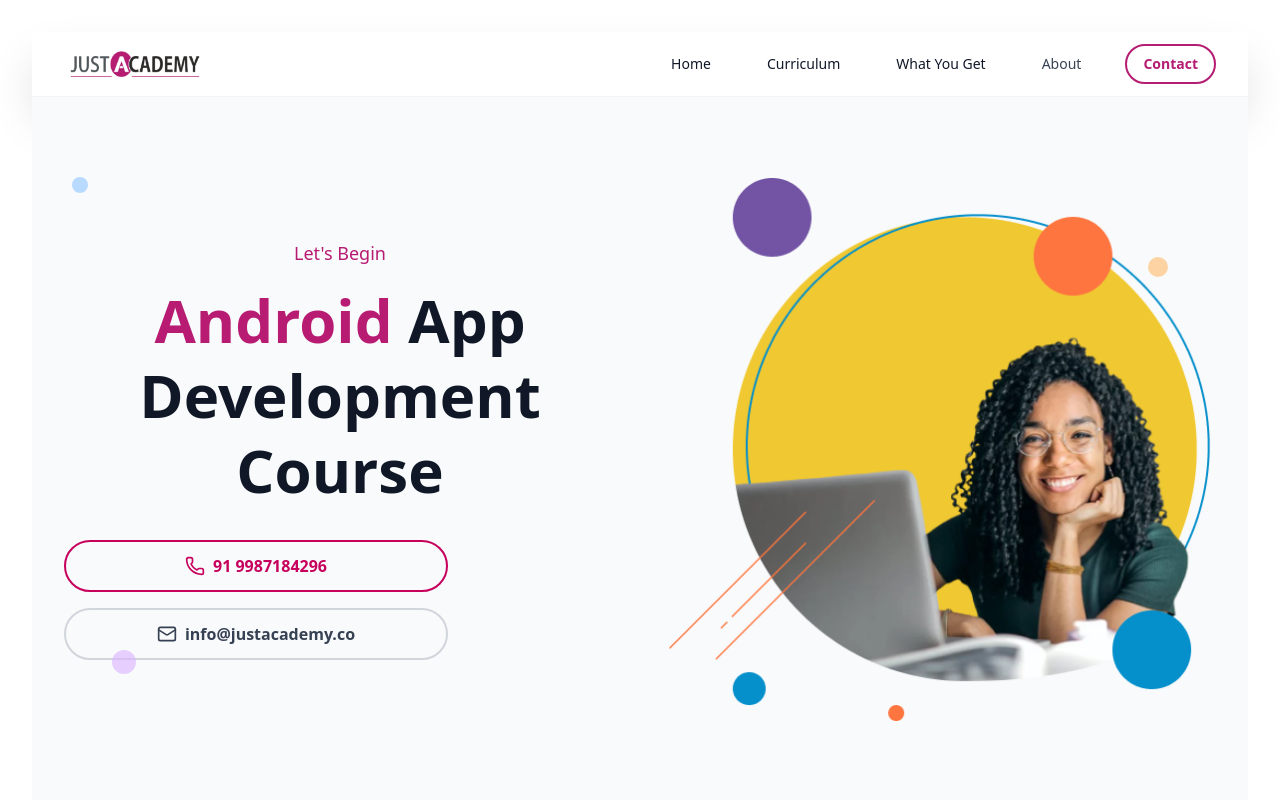
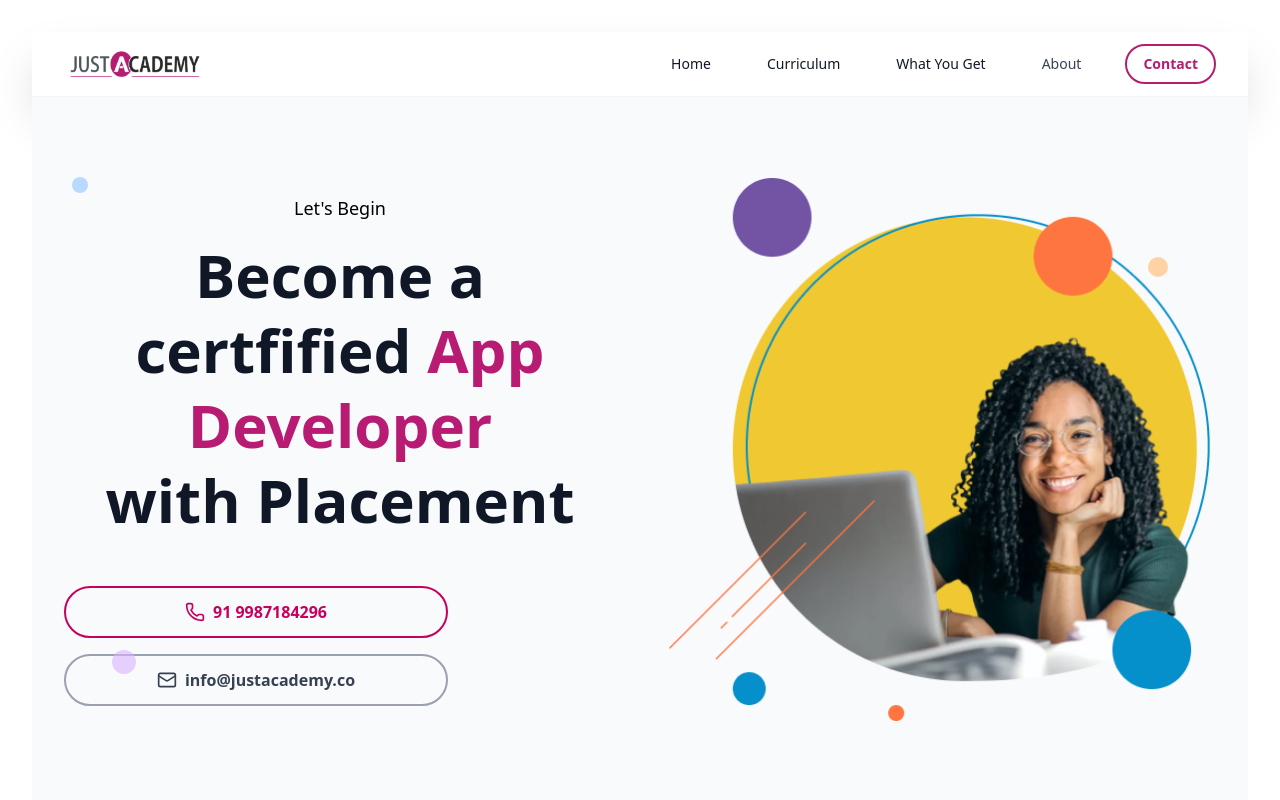
Before and after one commit to justacademy0/android_app_dev, a React (Vite) app in the folder frontend_app/: page / in a window 1280 px wide. Shown: the top 800 px of the page. Built offline with nearby package versions, Linux system fonts and the light colour scheme.

Commit message:
Update Hero.jsx

```diff
--- a/frontend_app/src/pages/Hero.jsx
+++ b/frontend_app/src/pages/Hero.jsx
@@ -11,14 +11,17 @@ const Hero = () => {
             {/* Left Content */}
             <div className="space-y-8">
               <div className="space-y-4">
-                <p className="text-[#B71B72] font-medium text-lg">Let's Begin</p>
+                <p className=" font-medium text-lg">Let's Begin</p>
                 <h1 className="text-4xl md:text-5xl lg:text-6xl font-bold text-gray-900 leading-tight">
-                  <span className="text-[#B71B72]">Android </span>App Development Course
+                  Become a certfified
+                  <span className="text-[#B71B72]"> App Developer </span> <br/>
+                  with Placement
                 </h1>
+                {/* <h2 className="text-4xl md:text-5xl lg:text-6xl font-bold text-gray-900 leading-tight">with placement</h2> */}
               </div>
 
               {/* Action Buttons */}
-              <div className="flex flex-col gap-4 w-full max-w-sm mt-4">
+              <div className="flex flex-col gap-4 w-full max-w-sm mt-12">
                 <a
                   href="tel:919987184296"
                   className="w-full flex items-center justify-center gap-2 border-2 border-pink-700 text-pink-700 px-6 py-3 rounded-full font-semibold text-base transition-colors duration-200 hover:bg-pink-700 hover:text-white"
@@ -29,7 +32,7 @@ const Hero = () => {
 
                 <a
                   href="mailto:info@justacademy.co"
-                  className="w-full flex items-center justify-center gap-2 border-2 border-gray-300 text-gray-700 px-6 py-3 rounded-full font-semibold text-base transition-colors duration-200 hover:bg-gray-100"
+                  className="w-full flex items-center justify-center gap-2 border-2 border-gray-400 text-gray-700 px-6 py-3 rounded-full font-semibold text-base transition-colors duration-200 hover:bg-gray-300"
                 >
                   <Mail className="w-5 h-5" />
                   info@justacademy.co
```
